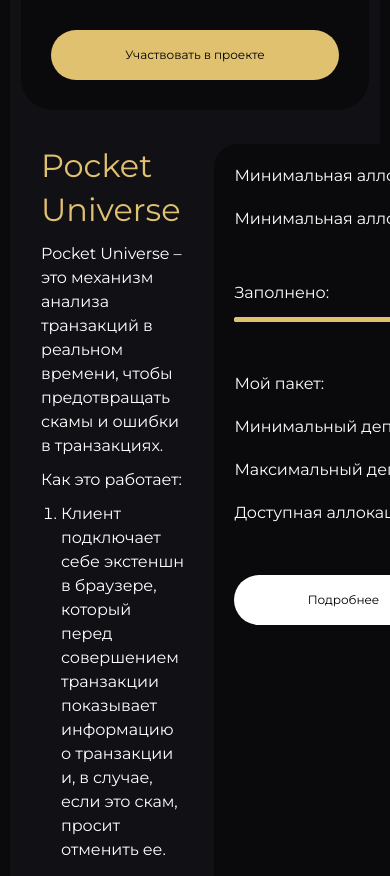
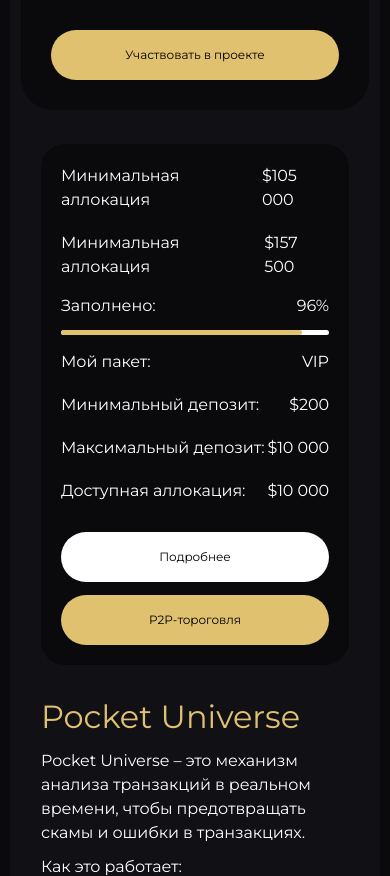
Before and after one commit to fayzullayevelmurod/Legends, a plain HTML site: page venture-deals.html in a window 390 px wide. Shown: the part 700-1576 px from the top of the page. Drawn offline with nearby package versions, Linux system fonts and the light colour scheme.

Commit message:
verture-deals

```diff
--- a/css/_responsive.scss
+++ b/css/_responsive.scss
@@ -92,6 +92,29 @@
             align-items: center;
             flex-direction: column;
             text-align: center;
+        }
+    }
+
+    .venture_deals_block {
+        flex-direction: column-reverse;
+
+        &_result {
+            width: 100%;
+            gap: 15px;
+
+            .venture_btns {
+                margin-top: 14px;
+
+                .btn_white,
+                .btn_yellow {
+                    width: 300px;
+                    flex: none;
+                }
+            }
+        }
+
+        &_text {
+            max-width: 100%;
         }
     }
 }
@@ -218,6 +241,19 @@
             }
         }
     }
+
+    .venture_deals_block {
+        &_result {
+            .venture_btns {
+                flex-direction: column;
+
+                .btn_white,
+                .btn_yellow {
+                    width: 100%;
+                }
+            }
+        }
+    }
 }
 
 @media only screen and (max-width: 768px) {
```
Also changed, not shown: css/style.css, 1 other file.
